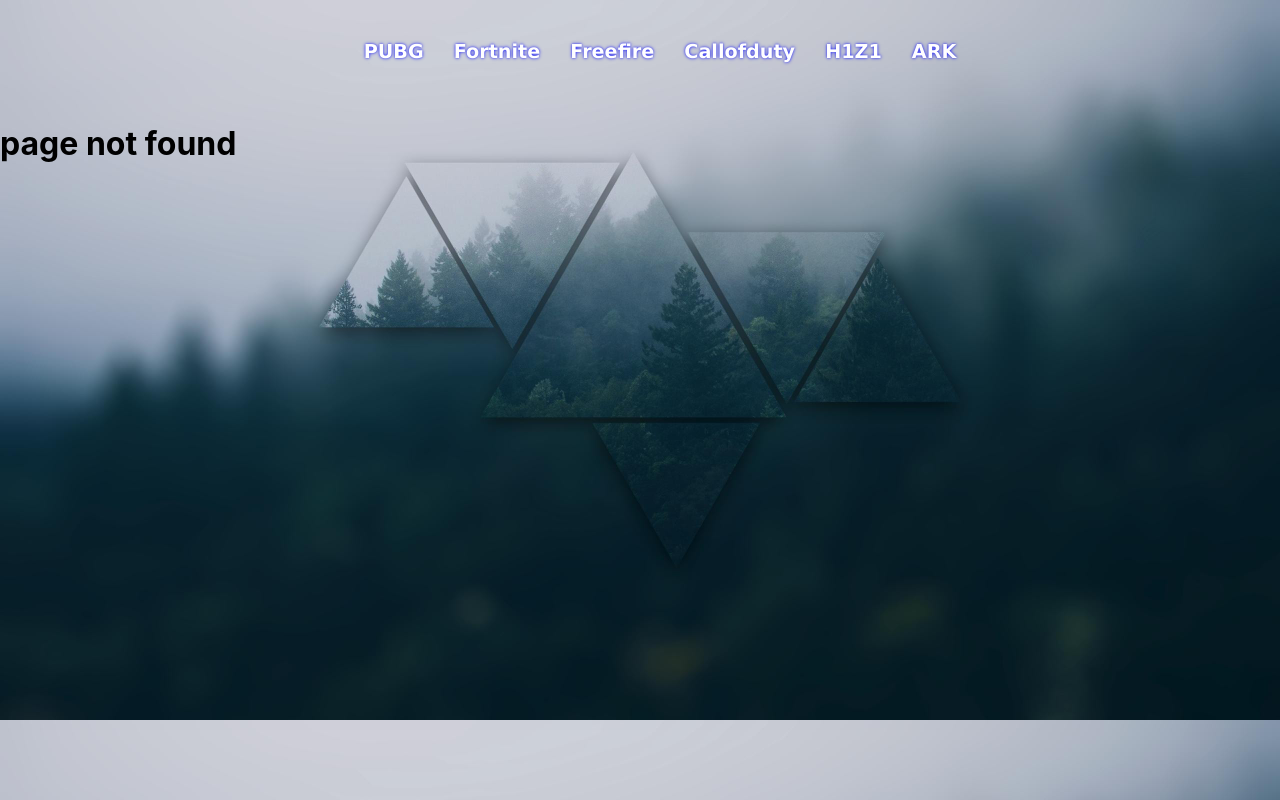
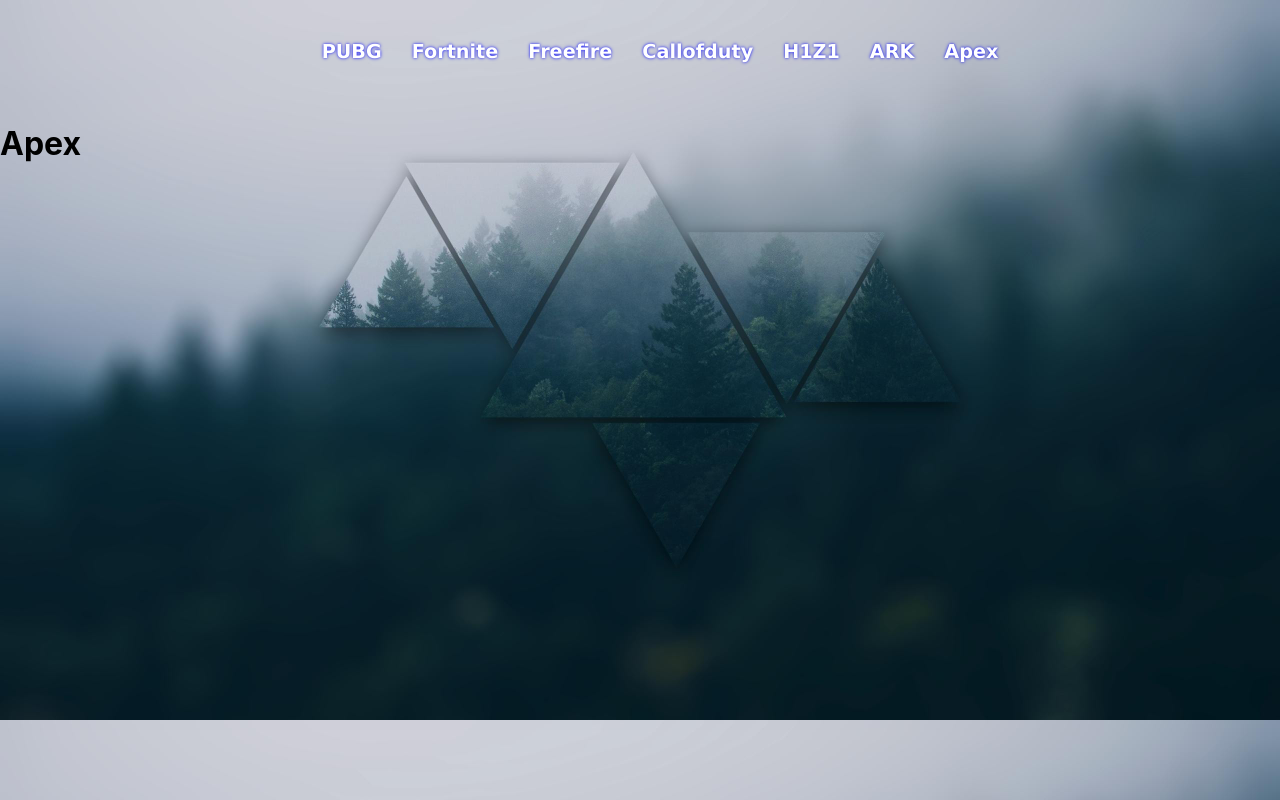
Before and after one commit to uwuMAKSON/router-example, a React (Create React App) app: page /Apex in a window 1280 px wide. Before the commit this address had no page. Built offline with nearby package versions, Linux system fonts and the light colour scheme.

Commit message:
added Apex component

```diff
--- a/src/App.js
+++ b/src/App.js
@@ -5,6 +5,8 @@ import Freefire from './components/Freefire/Freefire';
 import Callofduty from './components/Callofduty/Callofduty';
 import H1Z1 from './components/H1Z1/H1Z1';
 import ARK from './components/ARK/ARK';
+import Apex from './components/Apex/Apex';
+
 import {Route, Switch } from "react-router"
 import { NavLink } from "react-router-dom";
 import './App.css';
@@ -35,6 +37,9 @@ function App() {
    <li>
      <NavLink activeClassName="active" to="ARK/">ARK</NavLink>
    </li>
+   <li>
+     <NavLink activeClassName="active" to="Apex/">Apex</NavLink>
+   </li>
 
       </ul>
       <Logo/>
@@ -49,7 +54,8 @@ function App() {
       <Route path="/callofduty" component={Callofduty} />
       <Route path="/H1Z1" component={H1Z1} />
       <Route path="/ARK" component={ARK} />
-      <Route path="/" render={() => <h1> page not found</h1>} />
+      <Route path="/Apex" component={Apex} />
+      {/* <Route path="/" render={() => <h1> page not found</h1>} /> */}
       {/* <Ridirect to="/" />  на главную страницу */}
       </Switch>
     </div>
--- /dev/null
+++ b/src/components/Apex/Apex.js
@@ -0,0 +1,12 @@
+import React from 'react';
+
+const Apex = () => {
+    return (
+
+  <div className="Apex">
+             <h1>Apex </h1>
+        </div>
+    )
+};
+
+export default Apex;
```
Also changed, not shown: src/components/Apex/Apex.css (added).
